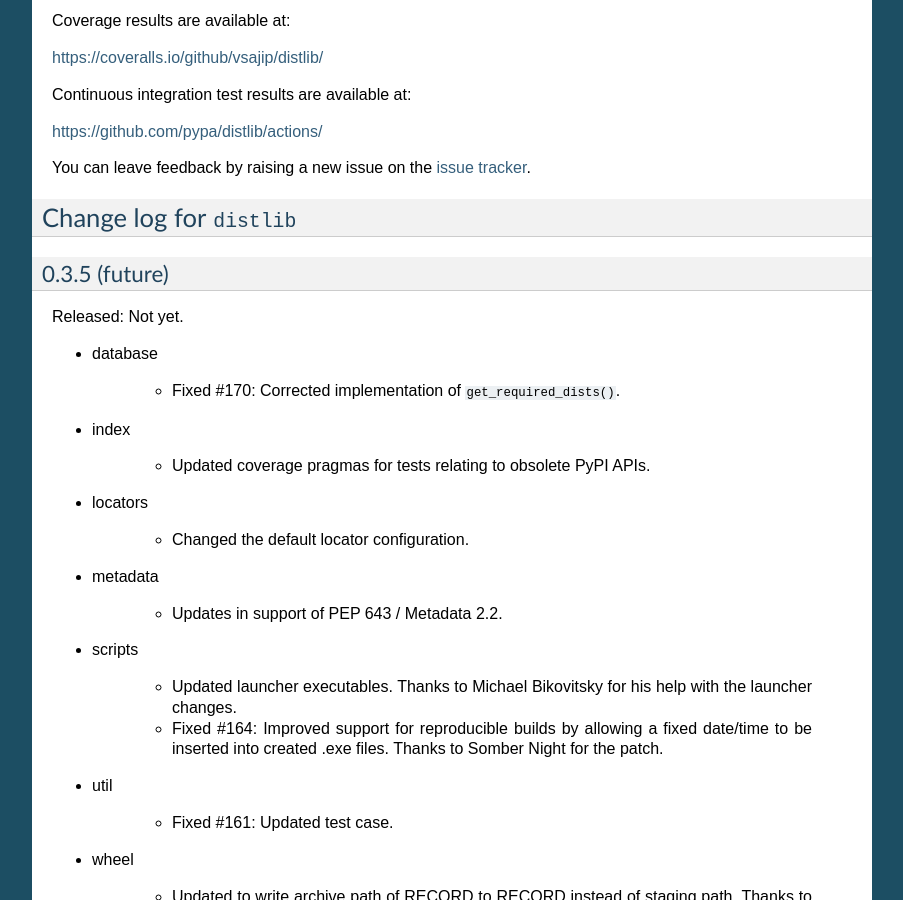
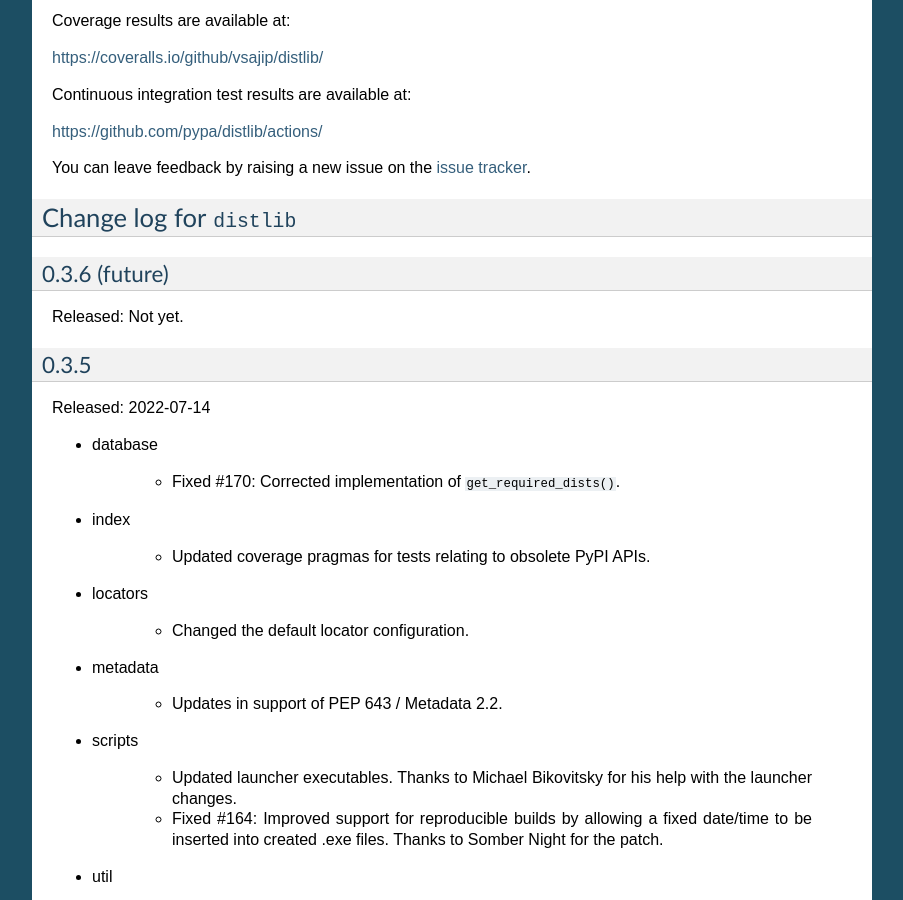
Before and after one commit to pypa/distlib, a Sphinx documentation site: the page built from docs/overview.rst, in a window 1280 px wide and 900 px high, scrolled down 2842 px. Shown: the whole window, without its empty margins (198-1101 px from the left). Built offline with Sphinx 7.4.7, drawn with Linux system fonts in a browser that asks for light colours; formulas are drawn with MathJax 3; some of the changed text lies outside the part shown.

Commit message:
Update documentation and change log.

```diff
--- a/CHANGES.rst
+++ b/CHANGES.rst
@@ -1,10 +1,15 @@
 Change log for ``distlib``
 --------------------------
 
-0.3.5 (future)
+0.3.6 (future)
 ~~~~~~~~~~~~~~
 
 Released: Not yet.
+
+0.3.5
+~~~~~
+
+Released: 2022-07-14
 
 - database
 
--- a/docs/internals.rst
+++ b/docs/internals.rst
@@ -120,6 +120,8 @@ a :attr:`matcher` attribute which is normally ``None`` but set to a
 :class:`distlib.version.Matcher` instance when a :meth:`locate` call is in
 progress.
 
+Note that in order to work with legacy version numbers (those not complying with PEP
+440), you need to pass ``scheme='legacy'`` to the initializer for a locator.
 
 Finding dependencies
 ~~~~~~~~~~~~~~~~~~~~
```
